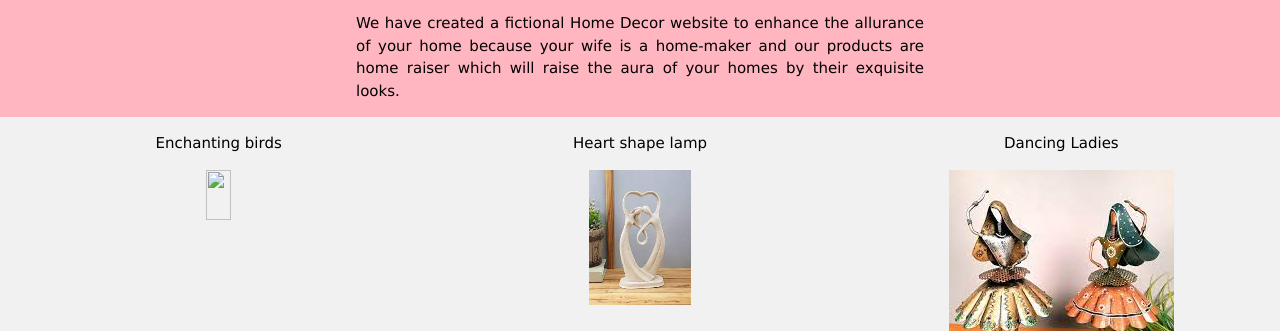
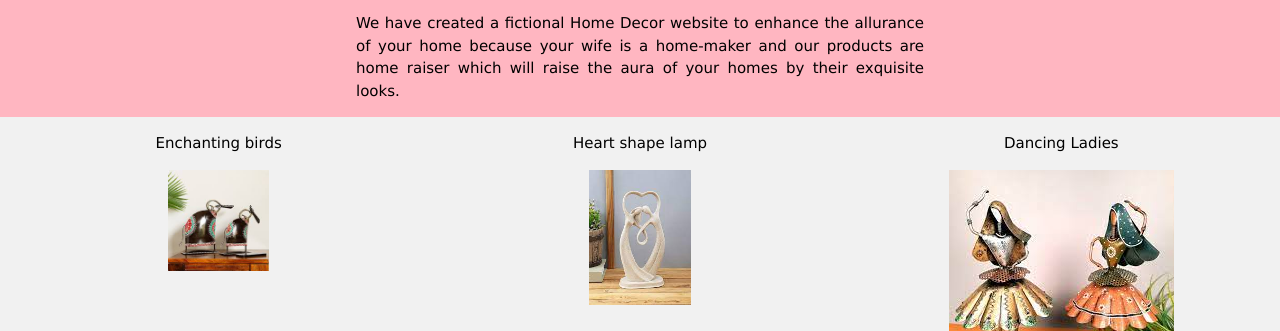
Before and after one commit to Prachi-tech-dot/eleganthomes, a plain HTML site: page index.html in a window 1280 px wide. Shown: the part 469-800 px from the top of the page. Drawn offline with nearby package versions, Linux system fonts and the light colour scheme; files whose address does not match are found by name.

Commit message:
Update index.html

```diff
--- a/index.html
+++ b/index.html
@@ -34,7 +34,7 @@
 <section class="w3-row-padding w3-center w3-light-grey">
   <article class="w3-third">
     <p>Enchanting birds</p>
-    <img src="img\birds.jpeg" style="width:25%">
+    <img src="birds.jpeg" style="width:25%">
 
   </article>
   <article class="w3-third">
```
